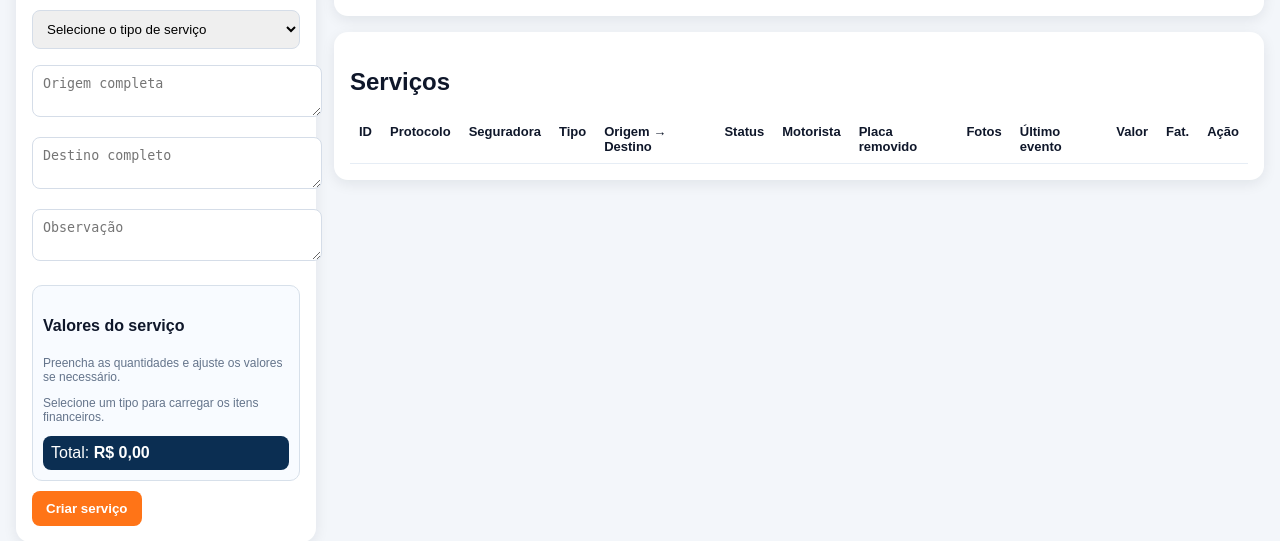
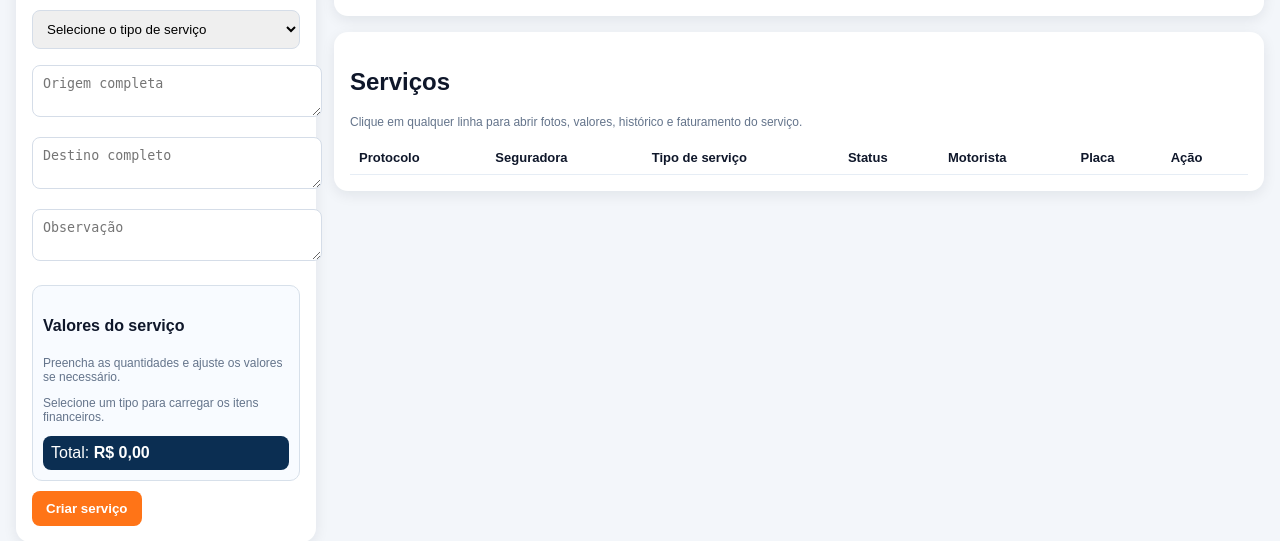
Before and after one commit to Logsistemas/sistema-reboque, a Python web app: template templates/index.html in a window 1280 px wide. Shown: the part 595-1136 px from the top of the page. Run offline with Jinja, Linux system fonts and the light colour scheme; the template is opened without the code that fills it, so the values that code supplies are empty.

Commit message:
v16 central limpa detalhes no clique

```diff
--- a/templates/index.html
+++ b/templates/index.html
@@ -117,47 +117,28 @@
 
     <div class="card overflow">
       <h2>Serviços</h2>
+      <p class="muted">Clique em qualquer linha para abrir fotos, valores, histórico e faturamento do serviço.</p>
       <table>
         <thead>
           <tr>
-            <th>ID</th>
             <th>Protocolo</th>
             <th>Seguradora</th>
-            <th>Tipo</th>
-            <th>Origem → Destino</th>
+            <th>Tipo de serviço</th>
             <th>Status</th>
             <th>Motorista</th>
-            <th>Placa removido</th>
-            <th>Fotos</th>
-            <th>Último evento</th>
-            <th>Valor</th>
-            <th>Fat.</th>
+            <th>Placa</th>
             <th>Ação</th>
           </tr>
         </thead>
         <tbody id="servicos-body">
           {% for s in servicos %}
           <tr class="clickable-row" onclick="abrirDetalhes('{{s.id}}')">
-            <td>{{loop.index}}</td>
-            <td><a href="/faturamento/{{s.id}}">{{s.protocolo}}</a></td>
+            <td><a onclick="event.stopPropagation()" href="/faturamento/{{s.id}}"><b>{{s.protocolo}}</b></a></td>
             <td>{{s.seguradora}}</td>
             <td>{{s.tipo}}</td>
-            <td>
-              <b>{{s.origem}}</b><br>
-              → {{s.destino}}<br>
-              <a onclick="event.stopPropagation()" target="_blank" href="https://www.google.com/maps/dir/?api=1&origin={{s.origem|urlencode}}&destination={{s.destino|urlencode}}">rota</a>
-            </td>
             <td><span class="pill">{{s.status}}</span></td>
             <td>{{s.motorista_nome}}</td>
             <td><b>{{s.placa_veiculo_removido or s.placa_removida}}</b></td>
-            <td>
-              {% for f in s.fotos %}
-              <a onclick="event.stopPropagation()" href="{{f.url}}" target="_blank">foto {{loop.index}}</a><br>
-              {% endfor %}
-            </td>
-            <td class="muted">{{s.ultimo_evento}}</td>
-            <td><b>{{s.valor_total_fmt}}</b></td>
-            <td><span class="pill">{{s.status_faturamento}}</span></td>
             <td>
               <form onclick="event.stopPropagation()" method="post" action="/servicos/{{s.id}}/enviar">
                 <select name="motorista_id">
@@ -317,30 +298,14 @@ function renderServicos(ss) {
 
   tbody.innerHTML = (ss || []).map((s, idx) => {
     const placa = s.placa_veiculo_removido || s.placa_removida || '';
-    const fotos = Array.isArray(s.fotos) ? s.fotos : [];
-    const fotosHtml = fotos.length
-      ? fotos.map((f, i) => `<a onclick="event.stopPropagation()" href="${f.url}" target="_blank">foto ${i+1}</a><br>`).join('')
-      : '';
-    const rota = `https://www.google.com/maps/dir/?api=1&origin=${encodeURIComponent(s.origem || '')}&destination=${encodeURIComponent(s.destino || '')}`;
-
     return `
       <tr class="clickable-row" onclick="abrirDetalhes('${s.id}')">
-        <td>${idx + 1}</td>
-        <td>${safe(s.protocolo)}</td>
+        <td><a onclick="event.stopPropagation()" href="/faturamento/${s.id}"><b>${safe(s.protocolo)}</b></a></td>
         <td>${safe(s.seguradora)}</td>
         <td>${safe(s.tipo)}</td>
-        <td>
-          <b>${safe(s.origem)}</b><br>
-          → ${safe(s.destino)}<br>
-          <a onclick="event.stopPropagation()" target="_blank" href="${rota}">rota</a>
-        </td>
         <td><span class="pill">${safe(s.status)}</span></td>
         <td>${safe(s.motorista_nome)}</td>
         <td><b>${placa || '-'}</b></td>
-        <td>${fotosHtml}</td>
-        <td class="muted">${safe(s.ultimo_evento)}</td>
-        <td><b>${safe(s.valor_total_fmt)}</b></td>
-        <td><span class="pill">${safe(s.status_faturamento)}</span></td>
         <td>
           <form onclick="event.stopPropagation()" method="post" action="/servicos/${s.id}/enviar">
             <select name="motorista_id">${opcoesMotoristas()}</select>
```
Also changed, not shown: README.md.
